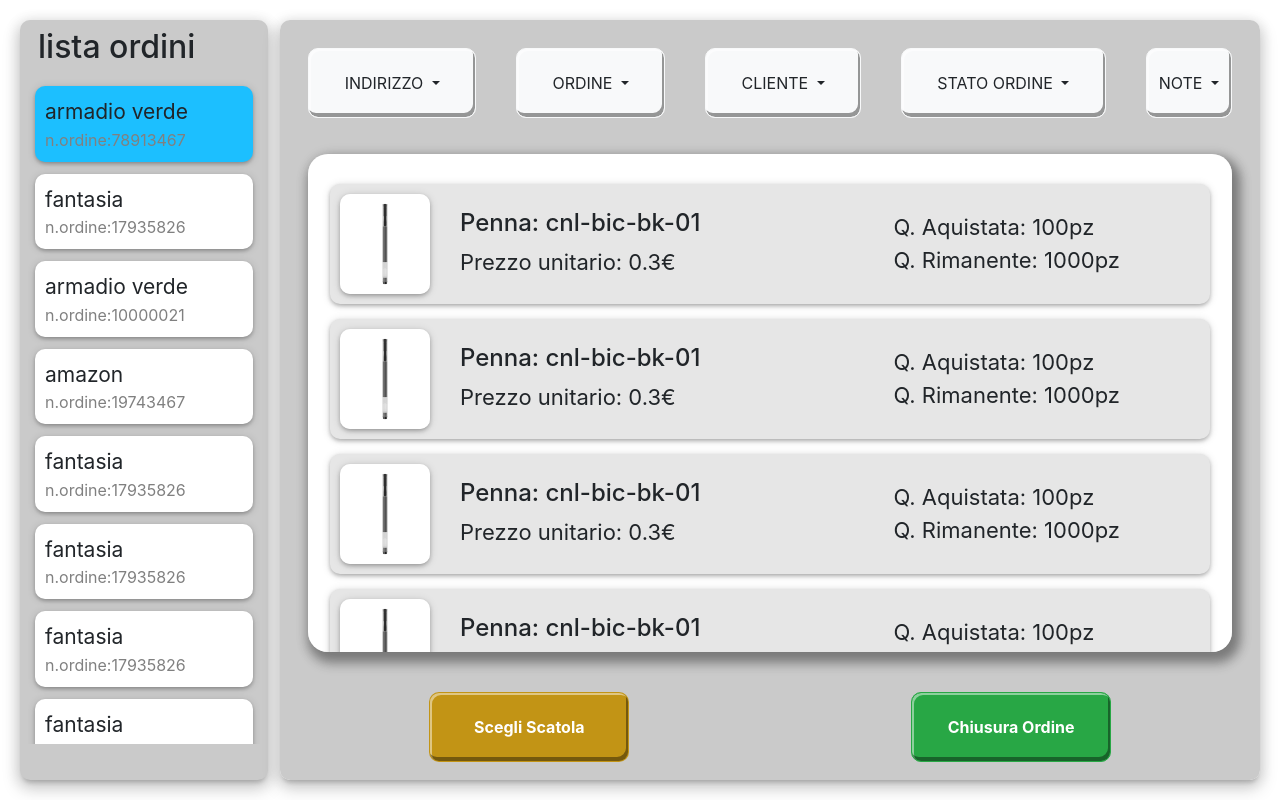
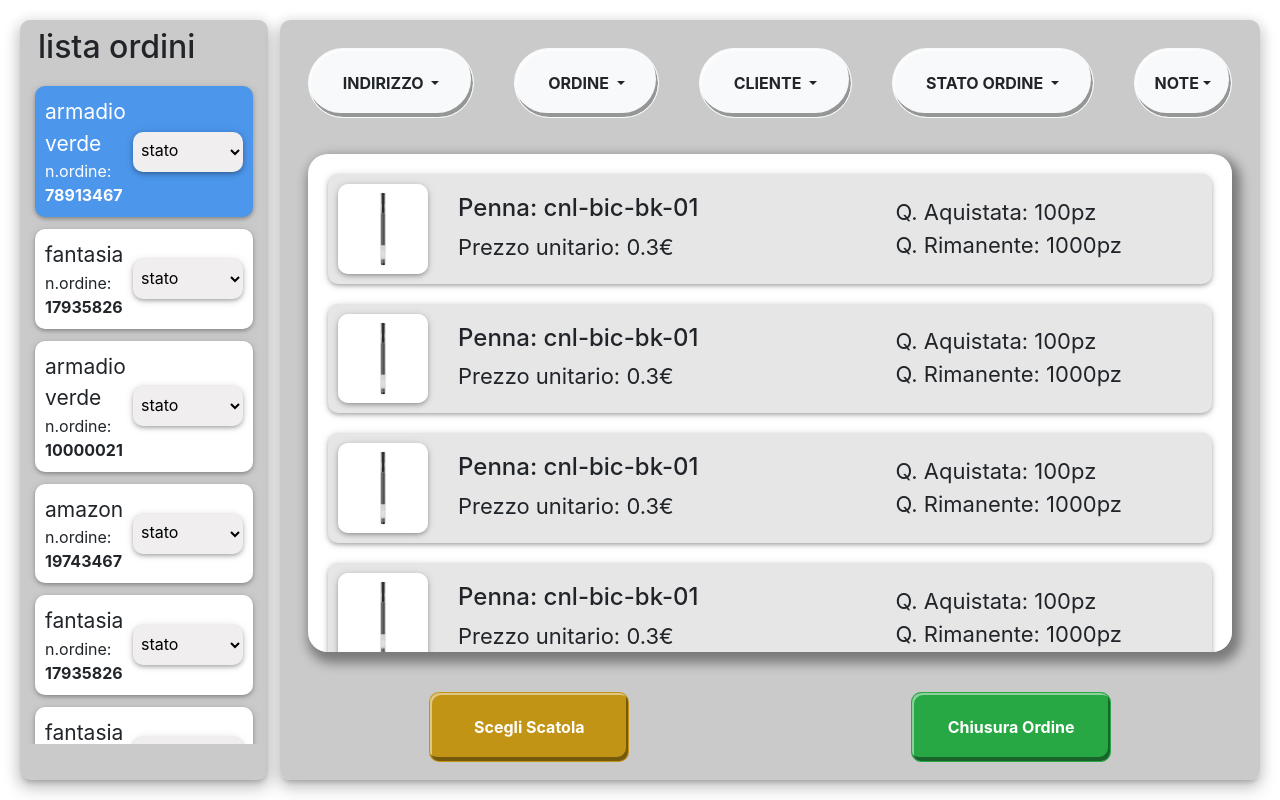
Before and after one commit to MicheleManco/esercizio-ui-ux-gestionale, a Vue app: page / in a window 1280 px wide. Built offline with nearby package versions, Linux system fonts and the light colour scheme.

Commit message:
change orderState and fixed design

```diff
--- a/src/App.vue
+++ b/src/App.vue
@@ -1,7 +1,7 @@
 <template>
   <div id="app">
     <div id="big-container">
-      <Sidebar :aziende = "aziende" @select="selettore"/>
+      <Sidebar :aziende = "aziende" @select-active="selettore" @select="selectStato"/>
       <MainLayout :aziende = "aziende" :countervisible="countervisible"/>
     </div>
 
@@ -35,10 +35,10 @@ export default {
               corriere:"ups",
               idOrdine:"78913467",
               pagamento:"carta di credito",
-              statoOrdine:"da spedire",
+              statoOrdine: 0,
               totSconto: 10,
-              totProdotti:500,
-              totSpedizione:80,
+              totProdotti: 500,
+              totSpedizione: 80,
               totIncasso: 410,
               chiusura:"false",
 
@@ -169,7 +169,7 @@ export default {
 
               prodotti:[
                 {
-                img:"assets/logo.png",
+                img:"assets/aspirapolvere.jpg",
                 nome:"aspirapolvere",
                 categoria:"casa",
                 quantitaAcquistata:100,
@@ -178,7 +178,7 @@ export default {
                 quantitaRimanente:1000,
               },
               {
-                img:"assets/logo.png",
+                img:"assets/lavatrice.jpg",
                 nome:"lavatrice",
                 categoria:"casa",
                 quantitaAcquistata:50,
@@ -948,8 +948,11 @@ export default {
   methods:{
     selettore(count){
       this.countervisible = count
-      console.log(this.countervisible);
+      this.selectStato()
     },
+      selectStato(i,res){
+          this.aziende[i].ordine.statoOrdine = res.target.value
+    }
   }
 }
 
--- a/src/components/MainLayout.vue
+++ b/src/components/MainLayout.vue
@@ -3,7 +3,7 @@
 
   <div class="btn-group">
     <button type="button" class="btn btn-light dropdown-toggle" data-bs-toggle="dropdown" aria-expanded="false">
-      INDIRIZZO
+      <strong>INDIRIZZO </strong>
     </button>
     <ul class="dropdown-menu">
       <li class="dropdown-item"> Destinatario: {{aziende[countervisible].ordine.indirizzo.nome}} , {{aziende[countervisible].ordine.indirizzo.cognome}}</li>
@@ -13,7 +13,7 @@
     </ul>
 
     <button type="button" class="btn btn-light dropdown-toggle" data-bs-toggle="dropdown" aria-expanded="false">
-      ORDINE
+      <strong>ORDINE </strong>
     </button>
     <ul class="dropdown-menu">
       <li class="dropdown-item">{{aziende[countervisible].ordine.ecommerceProvenienza}} , {{aziende[countervisible].ordine.data}}</li>
@@ -26,17 +26,17 @@
     </ul>
 
     <button type="button" class="btn btn-light dropdown-toggle" data-bs-toggle="dropdown" aria-expanded="false">
-      CLIENTE
+      <strong>CLIENTE </strong>
     </button>
     <ul class="dropdown-menu">
-      <li class="dropdown-item">{{aziende[countervisible].ordine.cliente.nome}} , {{aziende[countervisible].ordine.cliente.cognome}} Sesso:{{aziende[countervisible].ordine.cliente.sesso}}  </li>
+      <li class="dropdown-item">{{aziende[countervisible].ordine.cliente.nome}} , {{aziende[countervisible].ordine.cliente.cognome}}</li>
       <li class="dropdown-item">{{aziende[countervisible].ordine.cliente.email}} </li>
       <li class="dropdown-item">Sesso: {{aziende[countervisible].ordine.cliente.sesso}}</li>
     </ul>
 
     <!-- stato ordine ------------------------------------------------------------------------------------------------------------>
     <button type="button" class="btn btn-light dropdown-toggle" data-bs-toggle="dropdown" aria-expanded="false">
-      STATO ORDINE
+      <strong>STATO ORDINE </strong>
     </button>
     <ul class="dropdown-menu">
       <li class="dropdown-item">
@@ -57,7 +57,7 @@
         </div>
 
         <div class="progress">
-          <div class="progress-bar progress-bar-striped progress-bar-animated" role="progressbar" aria-valuenow="14" aria-valuemin="0" aria-valuemax="100" style="width: 14%"></div>
+          <div class="progress-bar progress-bar-striped progress-bar-animated" role="progressbar" :aria-valuenow="aziende[countervisible].ordine.statoOrdine" aria-valuemin="0" aria-valuemax="100" :style="`width:${aziende[countervisible].ordine.statoOrdine}%`"></div>
         </div>
       </li>
       <li class="dropdown-item">
@@ -73,7 +73,7 @@
 
   <!-- btn note -------------------------------------------------------------------------------------->
     <p>
-      <button class="btn btn-light dropdown-toggle" type="button" data-bs-toggle="collapse" data-bs-target=".multi-collapse" aria-expanded="false" aria-controls="multiCollapse1 multiCollapse2">NOTE </button>
+      <button class="btn btn-light dropdown-toggle" type="button" data-bs-toggle="collapse" data-bs-target=".multi-collapse" aria-expanded="false" aria-controls="multiCollapse1 multiCollapse2"><strong>NOTE</strong> </button>
     </p>
     <div class="row riga-note">
       <div class="col-6">
@@ -141,7 +141,7 @@ export default {
   props:{
       aziende:Array,//questo è tutto l'array di dati che ho
       countervisible:Number//questa è una variabile numerica che cambia il suo valore in base al click
-  }
+  },
 }
 </script>
 
@@ -165,13 +165,13 @@ export default {
     }
     .card-body{
       max-width: 450px;
-      // max-height: 100%;
       margin: 10px 10px;
       box-shadow: 0px 2px 5px 0px rgba(0,0,0,0.14) , 0px 1px 10px 0px rgba(0,0,0,0.12) , 0px 2px 4px -1px rgba(0,0,0,0.2);
     }
     .btn{
       margin: 20px;
-      border-radius: 10px;
+      padding: 0px 20px;
+      border-radius: 40px;
       height: 70px;
       box-shadow: -2px -4px 0px 0px #0006 inset, 2px 2px 0px 0px #FFF7 inset;
     }
@@ -179,7 +179,7 @@ export default {
   #background-white{
     max-height: 67%;
     margin: 0 20px;
-    padding: 15px;
+    padding: 0 20px;
     border-radius: 20px;
     box-shadow: 4px 8px 11px 6px rgba(0,0,0,0.14) , 4px 5px 14px 4px rgba(0,0,0,0.12) , 4px 6px 8px 3px rgba(0,0,0,0.2);
     background-color: white;
@@ -189,7 +189,7 @@ export default {
       list-style: none;
       border-radius: 10px;
       padding: 10px;
-      margin: 15px 7px;
+      margin: 20px 0px;
       background-color: #e6e6e6;
       box-shadow: 0px 2px 5px 0px rgba(0,0,0,0.14) , 0px 1px 10px 0px rgba(0,0,0,0.12) , 0px 2px 4px -1px rgba(0,0,0,0.2);
       display: flex;
@@ -209,12 +209,12 @@ export default {
       }
 
       .anteprima-prodotto{
-        height: 100px;
         width: 100px;
         img{
           border-radius: 10px;
-          height: 100%;
           max-width: 100%;
+          max-height: 100%;
+
           box-shadow: 0px 2px 5px 0px rgba(0,0,0,0.14) , 0px 1px 10px 0px rgba(0,0,0,0.12) , 0px 2px 4px -1px rgba(0,0,0,0.2);
         }
       }
--- a/src/components/Sidebar.vue
+++ b/src/components/Sidebar.vue
@@ -4,11 +4,18 @@
       <div id="container-sidebar">
           <h2>lista ordini</h2>
       <ul>
-        <li v-for="azienda,i in  aziende" :key="i" :class="i === countervisible ? 'active':''" @click="showall(i),$emit('select', countervisible)" >
+        <li v-for="azienda,i in  aziende" :key="i" :class="i === countervisible ? 'active':''" @click="showall(i),$emit('select-active', countervisible)" >
             <div>
                 <div class="title-side">{{azienda.ecommerceProvenienza}}</div>
-                <div class="n-ordine"> n.ordine:{{azienda.ordine.idOrdine}} </div>
+                <div class="n-ordine">n.ordine: <strong>{{azienda.ordine.idOrdine}}</strong> </div>
             </div>
+            <select name="stato-ordine" @change="$emit('select',i,$event)" id="selezione">
+                <option :value="0">stato</option>
+                <option :value="0">da Spedire</option>
+                <option :value="15">spedito</option>
+                <option :value="50">transito</option>
+                <option :value="100">consegnato</option>
+            </select>
         </li>
       </ul>
 
@@ -29,7 +36,7 @@ export default {
       aziende:Array,
   },
   methods:{
-      //mi serve per dare a i li la classe item se clicco sudi essi
+      //mi serve per dare a i li la classe item se clicco su di essi
       showall(index){
           this.countervisible = index
       }
@@ -59,7 +66,8 @@ export default {
             overflow: scroll ;
             overflow-x: hidden;
             .active{
-                    background-color: rgb(28, 191, 255);
+                    background-color: rgb(76, 150, 235);
+                    color: white;
                 }
             li{
                 list-style: none;
@@ -68,13 +76,26 @@ export default {
                 margin: 12px 7px;
                 background-color: #ffffff;
                 box-shadow: 0px 2px 5px 0px rgba(0,0,0,0.14) , 0px 1px 10px 0px rgba(0,0,0,0.12) , 0px 2px 4px -1px rgba(0,0,0,0.2);
-
+                display: flex;
+                justify-content: space-between;
+                align-items: center;
+                #selezione{
+                    height: 40px;
+                    width: 110px;
+                    padding-bottom: 3px;
+                    padding-left: 4px;
+                    border-radius: 10px;
+                    border: none;
+                    box-shadow: 0px 2px 5px 0px rgba(0,0,0,0.14) , 0px 1px 10px 0px rgba(0,0,0,0.12) , 0px 2px 4px -1px rgba(0,0,0,0.2);
+                    background-color: #f0eeee;
+                    option{
+                        font-size: 20px;
+                    }
+                }
                 .title-side{
                     font-size: 21px;
                 }
-                .n-ordine{
-                    color: gray;
-                }
+
             }
         }
     }
```
Also changed, not shown: src/assets/aspirapolvere.jpg (added), src/assets/lavatrice.jpg (added).
